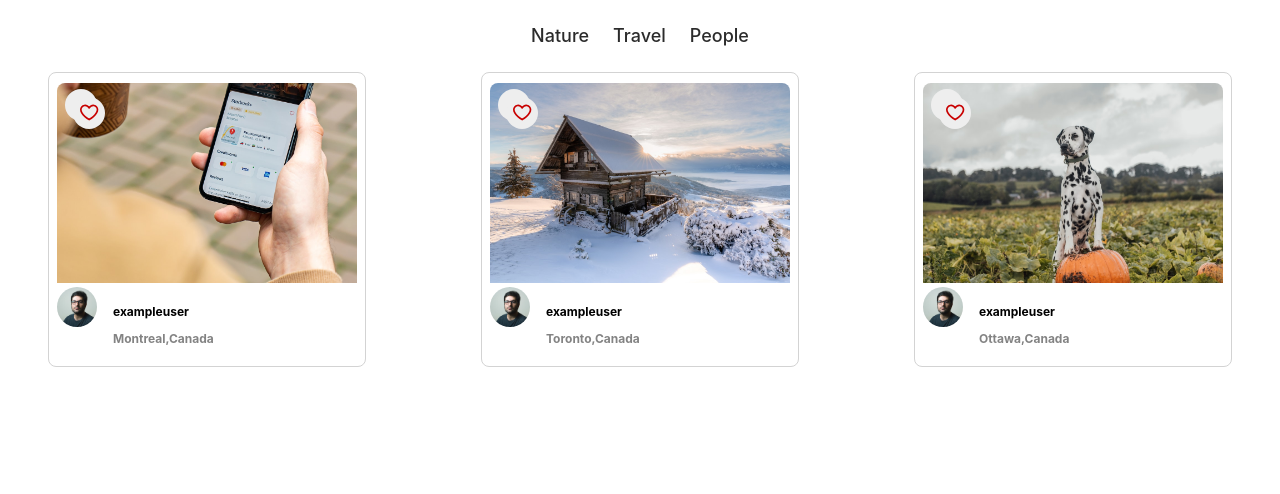
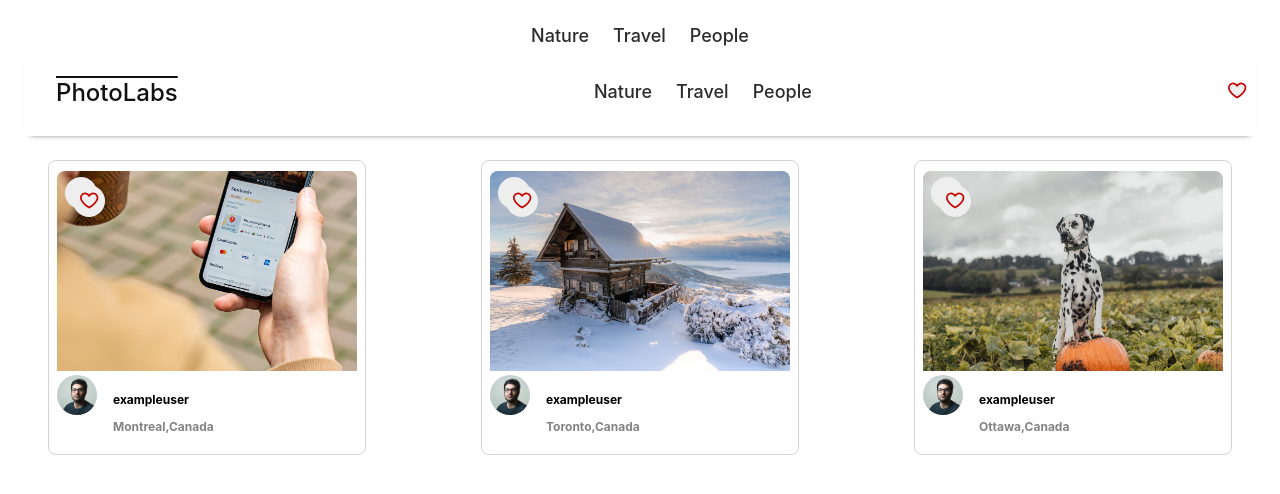
Before and after one commit to rcm68888/photolabs, a React (Create React App) app in the folder frontend/: page / in a window 1280 px wide. Shown: the top 494 px of the page. Built offline with nearby package versions, Linux system fonts and the light colour scheme; the HTML template or start-up script is replaced by a standard one.

Commit message:
Added the top nav bar

```diff
--- a/frontend/src/App.jsx
+++ b/frontend/src/App.jsx
@@ -1,6 +1,8 @@
 import React from 'react';
 import PhotoList from './components/PhotoList';
 import TopicList from './components/TopicList';
+import TopNavigation from 'components/TopNavigationBar';
+import FavBadge from 'components/FavBadge';
 import './App.scss';
 
 // Note: Rendering a single component to build components in isolation
@@ -8,6 +10,10 @@
   return (
     <div className="App">
       <TopicList />
+      <TopNavigation>
+        <TopicList />
+        <FavBadge />
+      </TopNavigation>
       <PhotoList />
     </div>
   );
--- a/frontend/src/components/TopNavigationBar.jsx
+++ b/frontend/src/components/TopNavigationBar.jsx
@@ -1,11 +1,11 @@
 import React from 'react';
-
 import '../styles/TopNavigationBar.scss'
 
-const TopNavigation = () => {
+const TopNavigation = (props) => {
   return (
     <div className="top-nav-bar">
       <span className="top-nav-bar__logo">PhotoLabs</span>
+      {props.children}
     </div>
   )
 }
```
